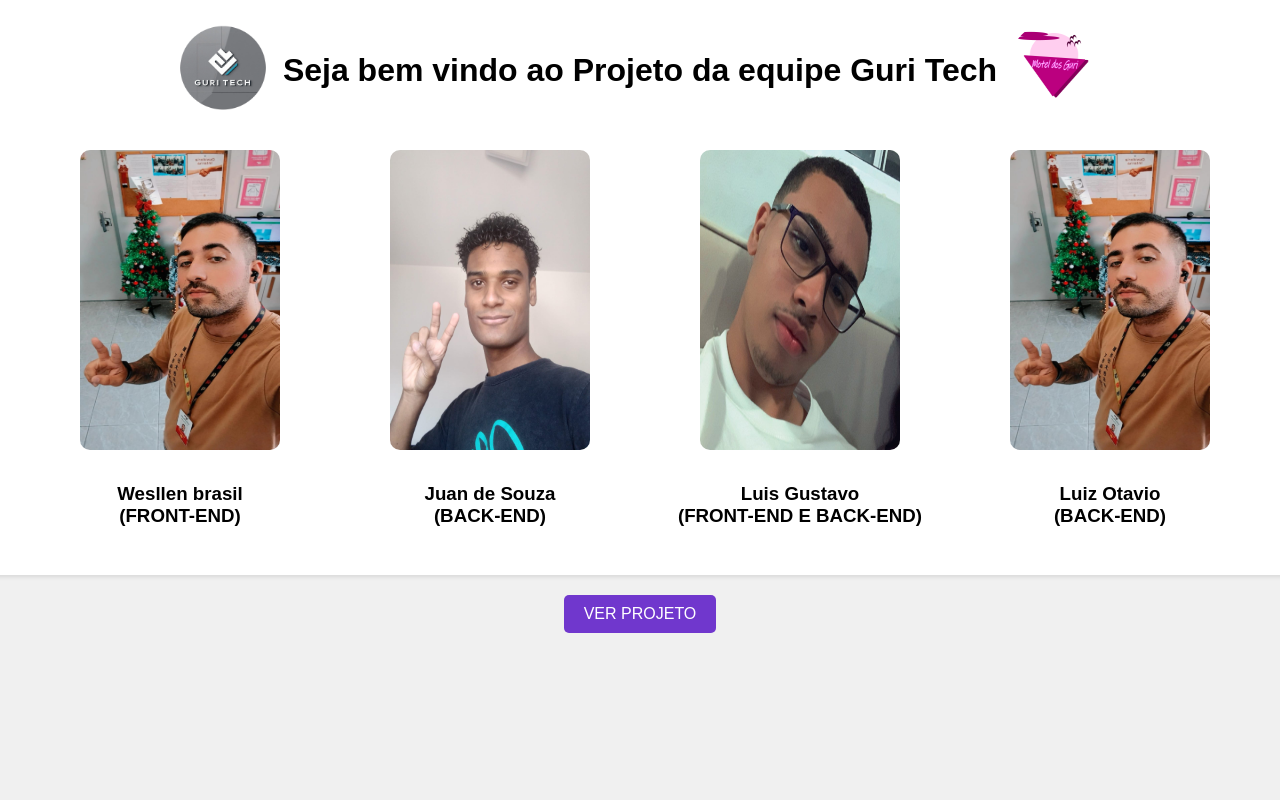
After one commit to juansc2001/projeto_guri, a Django app: page /intro in a window 1280 px wide. The commit adds this page. Run offline with Django 4.2, Linux system fonts and the light colour scheme; some libraries are stand-ins or nearby versions.

Commit message:
adcionado intro

```diff
--- a/moteldosguri/static/style.css
+++ b/moteldosguri/static/style.css
@@ -144,7 +144,7 @@ nav a:hover{
 }
 
 footer{
-    font-size: ;
+    font-size: 20px;
     display: flex;
     align-items: center;
     justify-content: space-around;
--- /dev/null
+++ b/moteldosguri/templates/intro.html
@@ -0,0 +1,111 @@
+{% load static %}
+<!DOCTYPE html>
+<html lang="pt-br">
+<head>
+    <meta charset="UTF-8">
+    <meta name="viewport" content="width=device-width, initial-scale=1.0">
+    <title>Introdução</title>
+    <style>
+        body {
+            font-family: sans-serif;
+            margin: 0;
+            padding: 0;
+            background-color: #f0f0f0;
+            display: flex;
+            flex-direction: column;
+            align-items: center;
+            min-height: 100vh;
+        }
+
+        .apresentacao {
+            background-color: #fff;
+            padding: 20px;
+            border-radius: 8px;
+            box-shadow: 0 2px 4px rgba(0, 0, 0, 0.1);
+            text-align: center;
+            margin-top: 20px; /* Reduced margin */
+            margin: 0 20px;
+            width: 100%; /* Occupy most of the screen width */
+            max-width: 100%;; /* Set a maximum width */
+        }
+
+        .logos {
+            display: flex;
+            justify-content: center; /* Center the logos */
+            align-items: center;
+            margin-bottom: 20px;
+        }
+
+        .logos img {
+            width: 100px;
+            height: 100px;
+            border-radius: 50%;
+            margin: 0 10px; /* Space between logos */
+        }
+
+        .membros {
+            display: flex;
+            flex-wrap: wrap; /* Allow wrapping to the next line */
+            justify-content: center; /* Center the member divs */
+        }
+
+        .membro { /* Individual member container */
+            margin: 10px;
+            text-align: center; /* Center text within each member */
+        }
+
+        .fotos {
+            width: 200px;
+            height: 300px;
+            border-radius: 10px;
+            margin-bottom: 10px; /* Space below the image */
+        }
+
+        button {
+            background-color: #7037cd;
+            color: #fff;
+            padding: 10px 20px;
+            border: none;
+            border-radius: 5px;
+            cursor: pointer;
+            font-size: 16px;
+            transition: background-color 0.3s ease;
+            margin-bottom: 20px; /* Space below the button */
+        }
+
+        button:hover {
+            background-color: #7037cd;
+            opacity: 85%;
+        }
+    </style>
+</head>
+<body>
+    <div class="apresentacao ">
+        <div class="logos">
+            <img src="{% static 'img/logo.png' %}" alt="logo">
+            <h1>Seja bem vindo ao Projeto da equipe Guri Tech</h1>
+            <img src="{% static 'img/logoguri.png' %}" alt="logo">
+        </div>
+
+        <div class="membros">  <div class="membro">
+                <img class="fotos" style=" margin-left: 50px; margin-right: 50px;" src="{% static 'img/Wesllen-foto.jpg'%}" alt="Wesllen">
+                <h3>Wesllen brasil <br>(FRONT-END)</h3>
+            </div>
+            <div class="membro" style=" margin-left: 50px; margin-right: 50px;">
+                <img class="fotos"  src="{% static 'img/Juan.jpg'%}" alt="Juan">
+                <h3>Juan de Souza <br>(BACK-END)</h3>
+            </div>
+            <div class="membro">
+                <img class="fotos" style=" margin-left: 50px; margin-right: 50px;" src="{% static 'img/Gustavo.jpg' %}" alt="Gustavo">
+                <h3>Luis Gustavo <br>(FRONT-END E BACK-END)</h3>
+            </div>
+            <div class="membro" style=" margin-left: 50px; margin-right: 50px;">
+                <img class="fotos"  src="{% static 'img/Wesllen-foto.jpg'%}" alt="Luis">
+                <h3>Luiz Otavio <br>(BACK-END)</h3>
+            </div>
+        </div>
+    </div>
+
+    <a href="{% url 'home'%}"><button style=" margin-top: 20px;">VER PROJETO</button></a>
+</body>
+</html>
--- a/moteldosguri/views.py
+++ b/moteldosguri/views.py
@@ -1,6 +1,9 @@
 from django.shortcuts import render, redirect
 from .models import Clientes
 from .forms import ClientesForm
+
+def intro(request):
+    return render(request,'intro.html')
 
 def home(request):
     bulle = 0
--- a/setup/urls.py
+++ b/setup/urls.py
@@ -16,8 +16,9 @@ Including another URLconf
 """
 from django.contrib import admin
 from django.urls import path
-from moteldosguri.views import home, pag_afrodite,pag_eros,pag_intence, cadastro, pag_iris, pag_lumini, pag_luzes, pag_magic, pag_sensacao, pag_vibes, pag_contatos, pag_cardapio, check
+from moteldosguri.views import home, pag_afrodite,pag_eros,pag_intence, cadastro, pag_iris, pag_lumini, pag_luzes, pag_magic, pag_sensacao, pag_vibes, pag_contatos, pag_cardapio, check, intro
 urlpatterns = [
+    path('intro', intro),
     path('admin/', admin.site.urls),
     #path('', intro, name='intro'),
     path("", home, name='home'),
```
Also changed, not shown: db.sqlite3, moteldosguri/static/img/Gustavo.jpg (added), moteldosguri/static/img/Juan.jpg (added), moteldosguri/static/img/Wesllen-foto.jpg (added).
